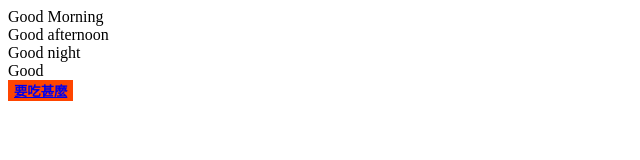
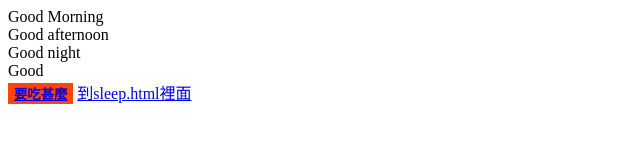
Before and after one commit to x2y04/2025-12-16, a plain HTML site: page index.html in a window 1280 px wide. Shown: the whole page, without its empty margins (0-640 px from the left). Drawn offline with Linux system fonts and the light colour scheme.

Commit message:
Update index.html

```diff
--- a/index.html
+++ b/index.html
@@ -21,6 +21,10 @@
     <div>Good night</div>
     <div>Good</div>
     <button type="button"><a href="./1.html">要吃甚麼</a></button>
+    <a href="./sleep.html">
+        到sleep.html裡面
+    </a>
+
 </body>
 
 </html>
```
